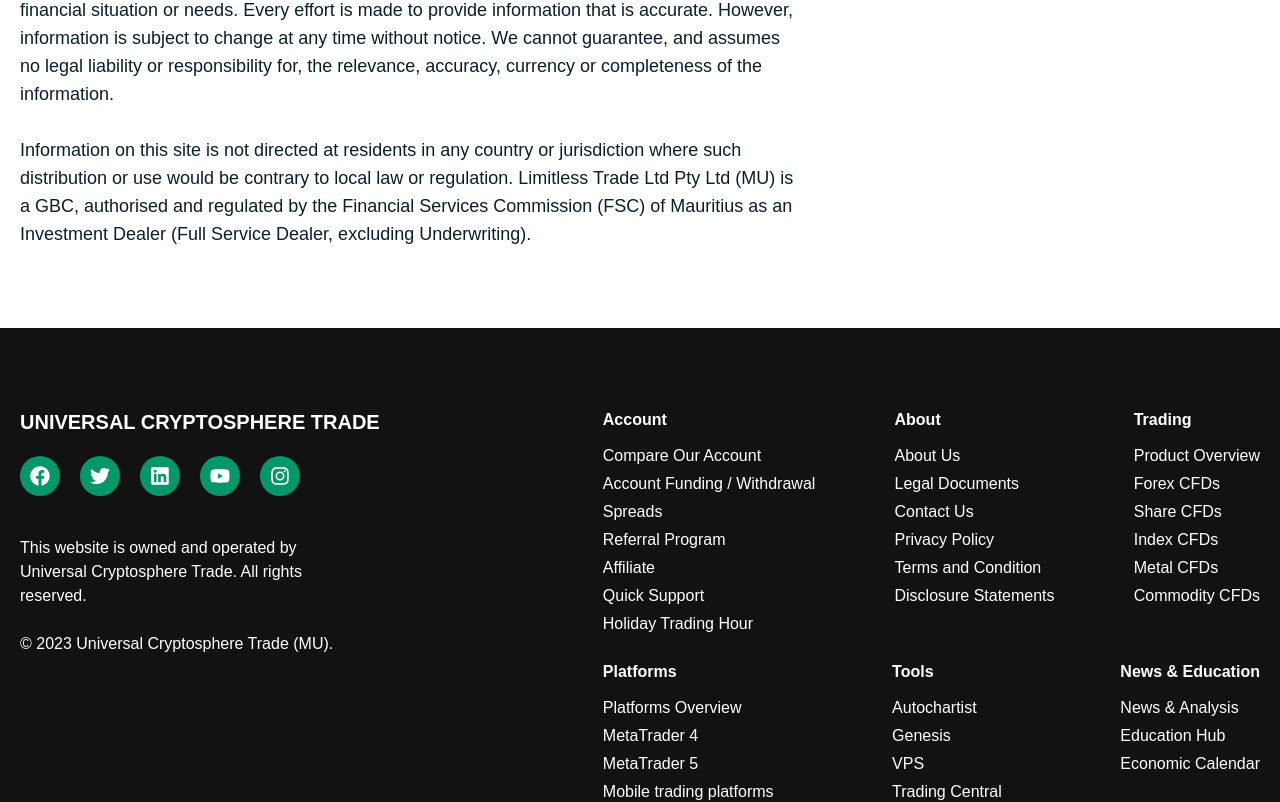
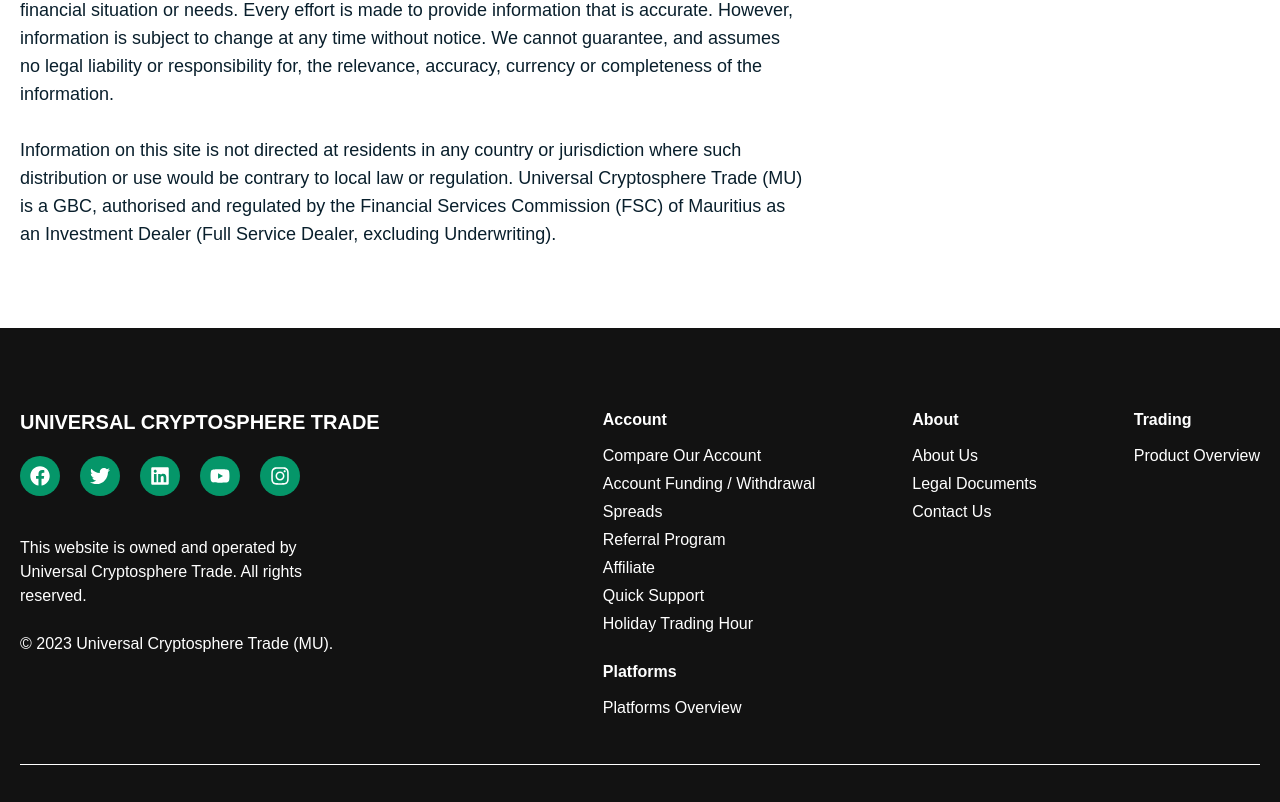
Before and after one commit to godwinopara/cryptoshpere-trade, a Next.js app: page /legal in a window 1280 px wide. Shown: the part 1420-2222 px from the top of the page. Built offline with nearby package versions, Linux system fonts and the light colour scheme; a web font is replaced by a local one; what tw-elements would draw is missing.

Commit message:
change some texts

```diff
--- a/src/app/(main)/legal/page.tsx
+++ b/src/app/(main)/legal/page.tsx
@@ -87,8 +87,8 @@
 						<br />
 						<p>
 							Information on this site is not directed at residents in any country or jurisdiction
-							where such distribution or use would be contrary to local law or regulation. Limitless
-							Trade Ltd Pty Ltd (MU) is a GBC, authorised and regulated by the Financial Services
+							where such distribution or use would be contrary to local law or regulation. Universal
+							Cryptosphere Trade (MU) is a GBC, authorised and regulated by the Financial Services
 							Commission (FSC) of Mauritius as an Investment Dealer (Full Service Dealer, excluding
 							Underwriting).
 						</p>
--- a/src/app/(main)/product/page.tsx
+++ b/src/app/(main)/product/page.tsx
@@ -45,7 +45,7 @@
 		{
 			title: "Metal CFDs",
 			description:
-				"With values driven by supply and demand, precious metals are a fast-moving global market. Limitless Trade Ltd lets you trade metals like Gold and Silver with the benefit of award-winning technology, informative broker data, competitive spreads and low margins.",
+				"With values driven by supply and demand, precious metals are a fast-moving global market. Universal Cryptosphere Trade lets you trade metals like Gold and Silver with the benefit of award-winning technology, informative broker data, competitive spreads and low margins.",
 			options: [
 				"Access a range of precious metal pairs",
 				"Trade without buying physical metals",
--- a/src/components/about/Services.tsx
+++ b/src/components/about/Services.tsx
@@ -12,8 +12,8 @@
 				<p className="lg:max-w-[70%] xl:max-w-[50%] text-lg">
 					We offer over 350 tradable CFD instruments including Forex, Crypto, Indices and
 					Commodities. Widely recognised as Australia’s first MT4 broker, we’ve since added MT5,
-					mobile trading and a web-based version to our trading platform suite. Limitless Trade Ltd
-					offers spread-based and commission-based accounts.
+					mobile trading and a web-based version to our trading platform suite. Universal
+					Cryptosphere Trade offers spread-based and commission-based accounts.
 				</p>
 			</div>
 
--- a/src/components/home/TradeWithUs.tsx
+++ b/src/components/home/TradeWithUs.tsx
@@ -175,8 +175,9 @@
 						By making significant investments in world-leading technology, we can actively manage
 						the path your trade takes through the Internet, ensuring your trade takes the least
 						congested and therefore fastest route every time. Combined with the ability to speed up
-						the client-side of your MT4 platform, when you execute with Limitless Trade Ltd you can
-						be confident your trade will be delivered faster than with typical ECN technologies.
+						the client-side of your MT4 platform, when you execute with Universal Cryptosphere Trade
+						you can be confident your trade will be delivered faster than with typical ECN
+						technologies.
 					</p>
 				</div>
 				<div>
--- a/src/components/home/WhyChooseUs.tsx
+++ b/src/components/home/WhyChooseUs.tsx
@@ -18,10 +18,12 @@
 						Why Universal Cryptosphere Trade?
 					</h2>
 					<p className="lg:max-w-[70%] mx-auto leading-7 mb-24 text-xl">
-						Universal Cryptosphere Trade is not fully automated. We have human discretionary traders
-						and we do make hedge execution decisions based on client trading behaviour or account
-						profitability. Over 600 products, tight spreads, transparent pricing, powerful
-						platforms. Backed by unmatched support.
+						At Universal Cryptosphere Trade, our trading approach seamlessly combines the insights
+						of experienced human discretionary traders with strategic hedge execution decisions
+						driven by client trading behavior and account performance. We boast an extensive range
+						of more than 600 products, featuring narrow spreads, transparent pricing, and robust
+						platforms. Supported by an exceptional level of customer service, we are dedicated to
+						providing an unmatched trading experience for our clients.
 					</p>
 				</div>
 				<div className="grid md:grid-cols-2 gap-3 xl:grid-cols-4 xl:gap-8">
--- a/src/components/home/WhyTradeCrypto.tsx
+++ b/src/components/home/WhyTradeCrypto.tsx
@@ -10,9 +10,9 @@
 					Why Trade Cryptocurrency?
 				</h2>
 				<p className="mb-10 text-center lg:text-left">
-					The cryptocurrency market is usually available to trade 24 hours a day, seven days a week
-					because there is no centralised governance of the market. Cryptocurrency transactions take
-					place directly between individuals, on cryptocurrency exchanges all over the world.
+					The cryptocurrency market operates around the clock, seven days a week, thanks to its
+					decentralized nature. Cryptocurrency transactions occur directly between individuals on
+					exchanges across the globe.
 				</p>
 				<div>
 					<div>
--- a/src/components/shared/Footer.tsx
+++ b/src/components/shared/Footer.tsx
@@ -21,39 +21,39 @@
 		{ link: "/about", text: "About Us" },
 		{ link: "/document", text: "Legal Documents" },
 		{ link: "/contact", text: "Contact Us" },
-		{ link: "/privacy-policy", text: "Privacy Policy" },
-		{ link: "/terms", text: "Terms and Condition" },
-		{ link: "/statements", text: "Disclosure Statements" },
+		// { link: "/privacy-policy", text: "Privacy Policy" },
+		// { link: "/terms", text: "Terms and Condition" },
+		// { link: "/statements", text: "Disclosure Statements" },
 	];
 
 	const tradingSubLinks = [
 		{ link: "/product", text: "Product Overview" },
-		{ link: "/forex", text: "Forex CFDs" },
-		{ link: "/share", text: "Share CFDs" },
-		{ link: "/index", text: "Index CFDs" },
-		{ link: "/metal", text: "Metal CFDs" },
-		{ link: "/commodity", text: "Commodity CFDs" },
+		// { link: "/forex", text: "Forex CFDs" },
+		// { link: "/share", text: "Share CFDs" },
+		// { link: "/index", text: "Index CFDs" },
+		// { link: "/metal", text: "Metal CFDs" },
+		// { link: "/commodity", text: "Commodity CFDs" },
 	];
 	const platformSubLinks = [
 		{ link: "/platforms", text: "Platforms Overview" },
-		{ link: "/metatrader4", text: "MetaTrader 4" },
-		{ link: "/metatrader5", text: "MetaTrader 5" },
-		{ link: "/mobile-trading", text: "Mobile trading platforms" },
-		{ link: "/webtrader", text: "Web Trader" },
+		// { link: "/metatrader4", text: "MetaTrader 4" },
+		// { link: "/metatrader5", text: "MetaTrader 5" },
+		// { link: "/mobile-trading", text: "Mobile trading platforms" },
+		// { link: "/webtrader", text: "Web Trader" },
 	];
-	const toolsSubLinks = [
-		{ link: "/autochartist", text: "Autochartist" },
-		{ link: "genesis", text: "Genesis" },
-		{ link: "/vps", text: "VPS" },
-		{ link: "/trading-central", text: "Trading Central" },
-		{ link: "/a-quant", text: "A-Quant" },
-		{ link: "/fxbook", text: "MyFxBook" },
-	];
-	const newsSubLinks = [
-		{ link: "/news-analysis", text: "News & Analysis" },
-		{ link: "/education-hub", text: "Education Hub" },
-		{ link: "/economic-calendar", text: "Economic Calendar" },
-	];
+	// const toolsSubLinks = [
+	// 	{ link: "/autochartist", text: "Autochartist" },
+	// 	{ link: "genesis", text: "Genesis" },
+	// 	{ link: "/vps", text: "VPS" },
+	// 	{ link: "/trading-central", text: "Trading Central" },
+	// 	{ link: "/a-quant", text: "A-Quant" },
+	// 	{ link: "/fxbook", text: "MyFxBook" },
+	// ];
+	// const newsSubLinks = [
+	// 	{ link: "/news-analysis", text: "News & Analysis" },
+	// 	{ link: "/education-hub", text: "Education Hub" },
+	// 	{ link: "/economic-calendar", text: "Economic Calendar" },
+	// ];
 
 	return (
 		<>
@@ -105,8 +105,8 @@
 							<FooterNavWrapper title="About" links={aboutSubLinks} />
 							<FooterNavWrapper title="Trading" links={tradingSubLinks} />
 							<FooterNavWrapper title="Platforms" links={platformSubLinks} />
-							<FooterNavWrapper title="Tools" links={toolsSubLinks} />
-							<FooterNavWrapper title="News & Education" links={newsSubLinks} />
+							{/* <FooterNavWrapper title="Tools" links={toolsSubLinks} />
+							<FooterNavWrapper title="News & Education" links={newsSubLinks} /> */}
 						</div>
 					</div>
 					<hr />
--- a/src/components/shared/TradingOptionWrapper.tsx
+++ b/src/components/shared/TradingOptionWrapper.tsx
@@ -31,7 +31,7 @@
 				img={metals}
 				title="Metals"
 				alt="metals diagram"
-				description="Access a range of precious metal pairs through Limitless Trade Ltd"
+				description="Access a range of precious metal pairs through Universal Cryptosphere Trade"
 			/>
 			<TradingOptionsCard
 				img={crypto}
```
Also changed, not shown: src/components/home/FairPricing.tsx (+8 -8 lines), src/components/home/Hero.tsx (+5 -5 lines), src/components/home/TradingOptions.tsx (+5 -5 lines).
